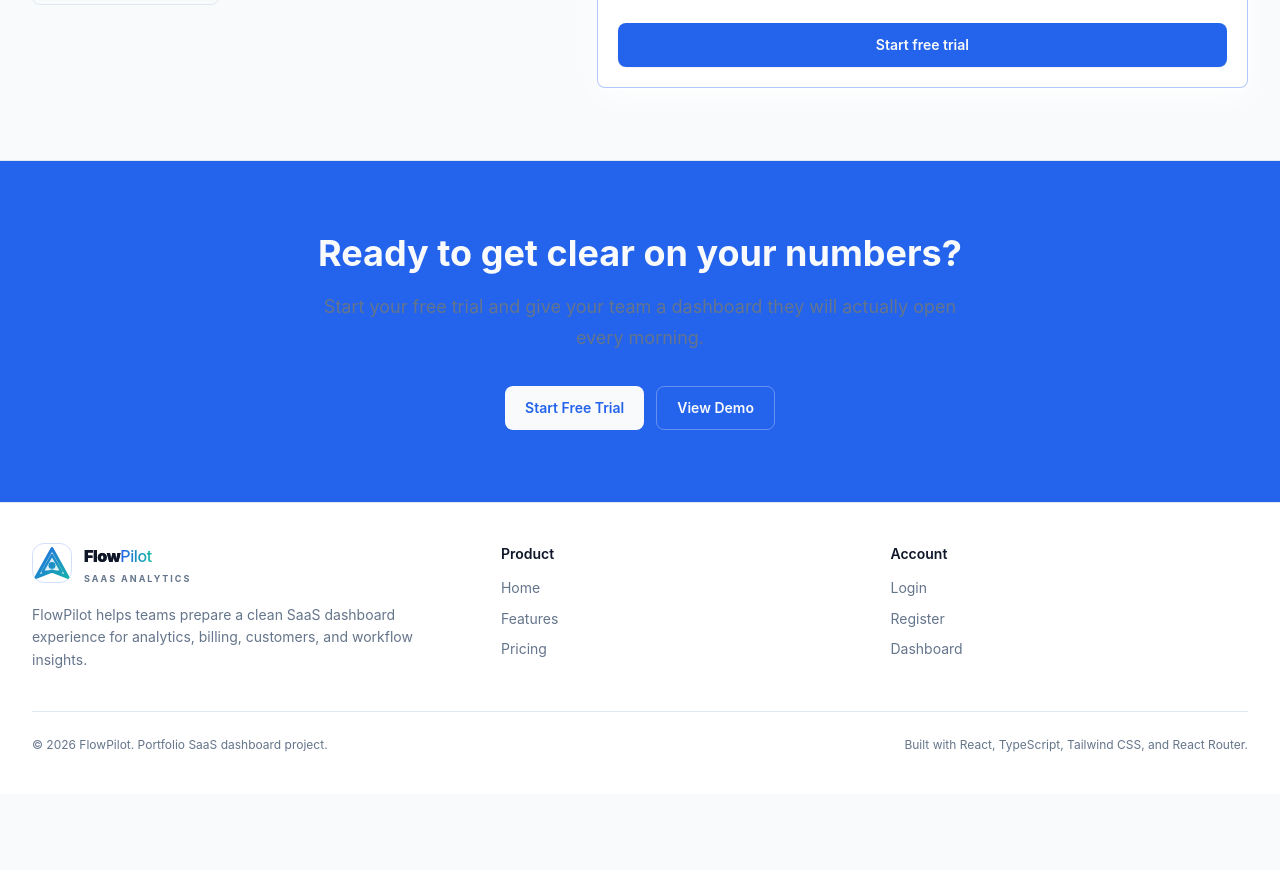
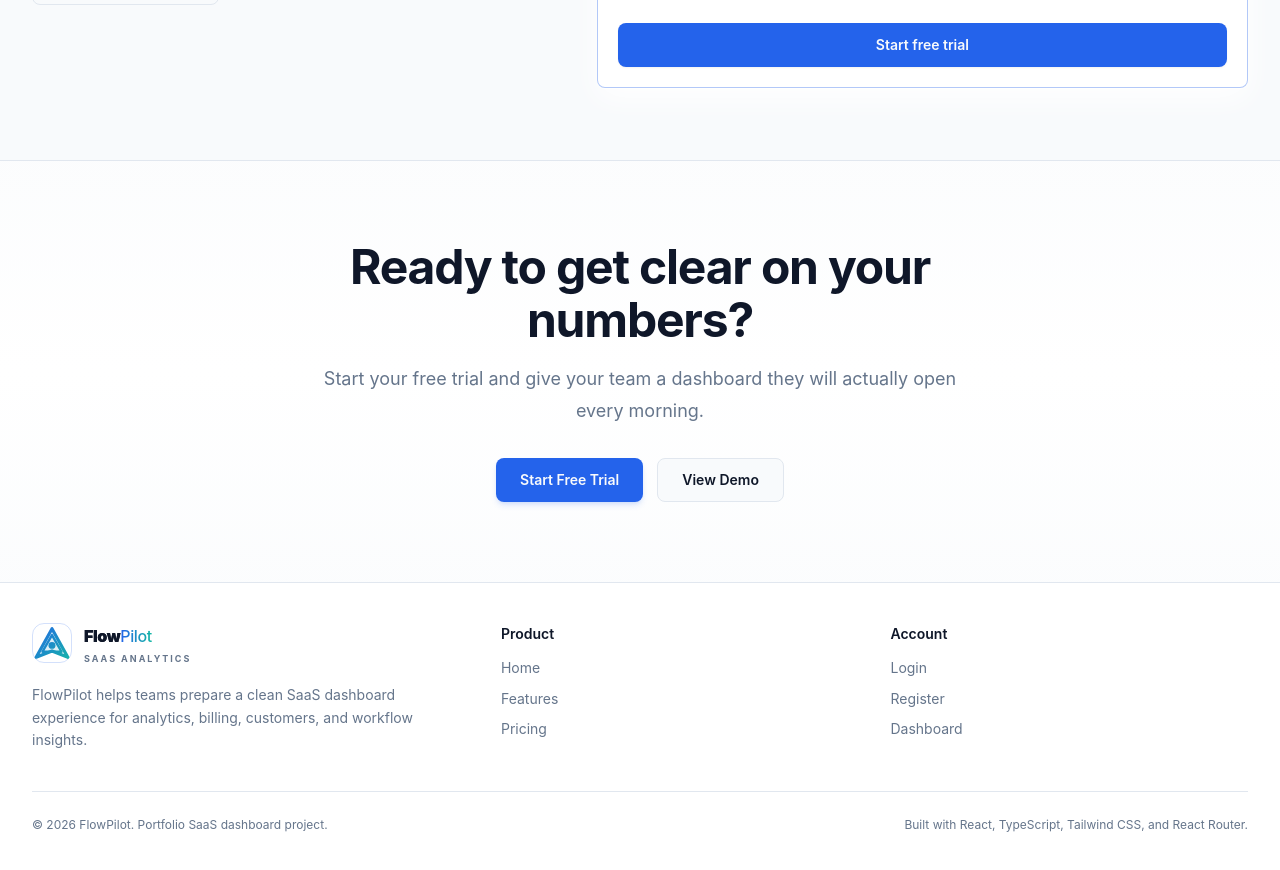
Before and after one commit to shantopaul/SaaS-Dashboard-Website, a React (Vite) app: page / in a window 1280 px wide. Shown: the part 4360-5230 px from the top of the page. Before the commit the page ends 5154 px from the top, so only its background shows below. Built offline with nearby package versions, Linux system fonts and the light colour scheme.

Commit message:
Redesign CTA banner with glowing radial gradients and high-contrast accessible typography optimized for light/dark mode

```diff
--- a/src/pages/public/LandingPage.tsx
+++ b/src/pages/public/LandingPage.tsx
@@ -403,26 +403,32 @@ export function LandingPage() {
       </motion.section>
 
       <motion.section
-        className="border-t border-border bg-primary py-18 text-primary-foreground"
+        className="relative overflow-hidden border-t border-border bg-card py-20"
         {...sectionMotion}
       >
-        <div className="container-shell text-center">
-          <h2 className="mx-auto max-w-3xl text-heading-xl text-primary-foreground">
+        {/* Ambient subtle linear gradient */}
+        <div className="absolute inset-0 bg-gradient-to-b from-background via-card to-background opacity-50" />
+
+        {/* Soft glowing ambient spotlight halo behind text */}
+        <div className="absolute left-1/2 top-1/2 size-[500px] -translate-x-1/2 -translate-y-1/2 rounded-full bg-gradient-to-tr from-primary/10 via-accent/5 to-transparent opacity-60 blur-3xl -z-10" />
+
+        <div className="container-shell relative z-10 text-center">
+          <h2 className="mx-auto max-w-3xl text-heading-xl font-extrabold tracking-tight text-foreground sm:text-display-md">
             Ready to get clear on your numbers?
           </h2>
-          <p className="mx-auto mt-4 max-w-2xl text-body-lg text-primary-foreground/78">
+          <p className="mx-auto mt-4 max-w-2xl text-body-lg text-muted-foreground">
             Start your free trial and give your team a dashboard they will
             actually open every morning.
           </p>
-          <div className="mt-8 flex flex-col justify-center gap-3 sm:flex-row">
+          <div className="mt-8 flex flex-col justify-center items-center gap-3.5 sm:flex-row">
             <Link
-              className="focus-ring inline-flex h-11 items-center justify-center rounded-lg bg-primary-foreground px-5 text-body-sm font-semibold text-primary transition-colors hover:bg-primary-foreground/90"
+              className="focus-ring inline-flex h-11 w-full sm:w-auto items-center justify-center rounded-lg bg-primary px-6 text-body-sm font-semibold text-primary-foreground shadow-md shadow-primary/15 transition-all duration-300 hover:bg-primary/90 hover:scale-[1.02] hover:shadow-lg hover:shadow-primary/25"
               to="/register"
             >
               Start Free Trial
             </Link>
             <Link
-              className="focus-ring inline-flex h-11 items-center justify-center rounded-lg border border-primary-foreground/30 px-5 text-body-sm font-semibold text-primary-foreground transition-colors hover:bg-primary-foreground/10"
+              className="focus-ring inline-flex h-11 w-full sm:w-auto items-center justify-center rounded-lg border border-border bg-background px-6 text-body-sm font-semibold text-foreground transition-all duration-300 hover:bg-secondary hover:scale-[1.02]"
               to="/dashboard"
             >
               View Demo
```
